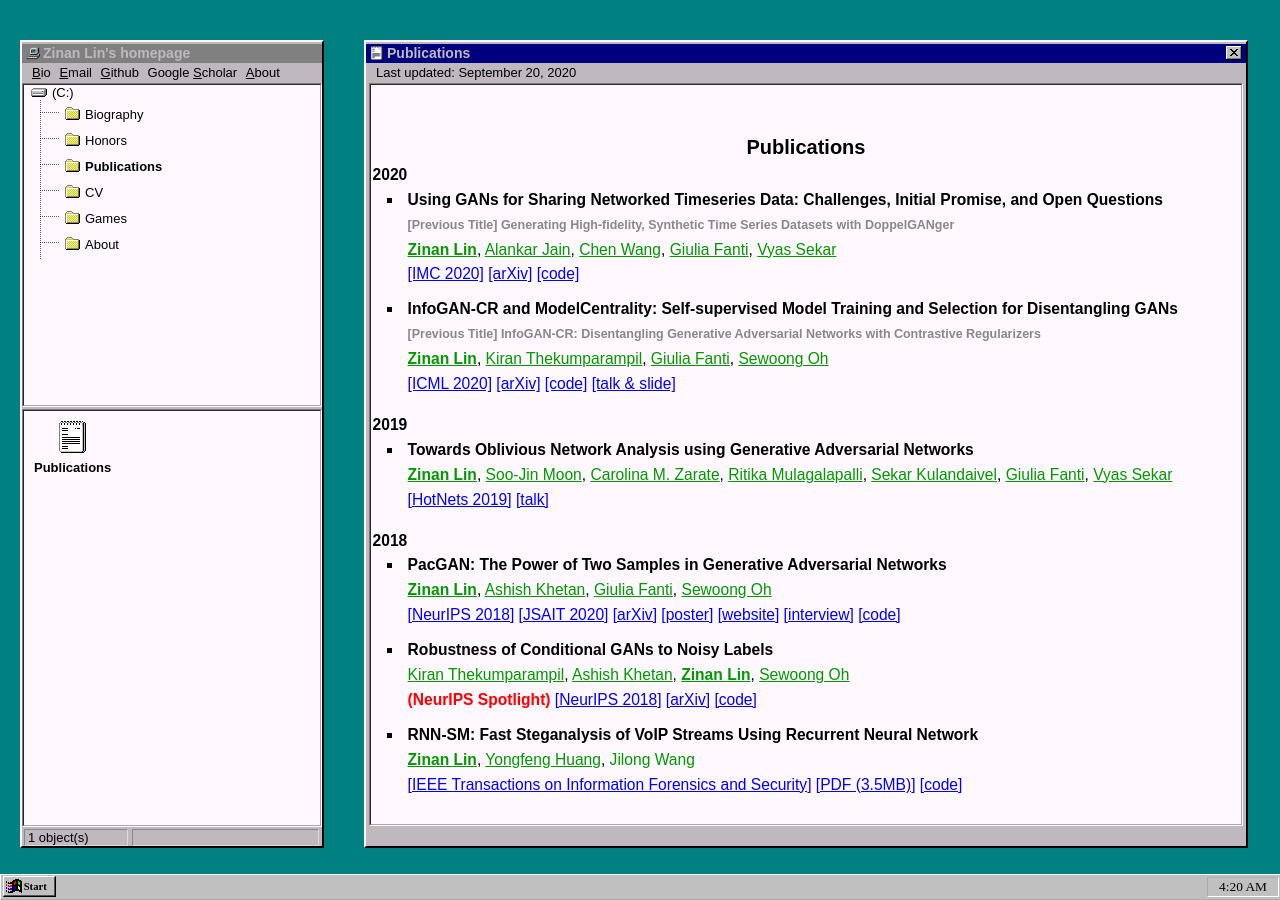
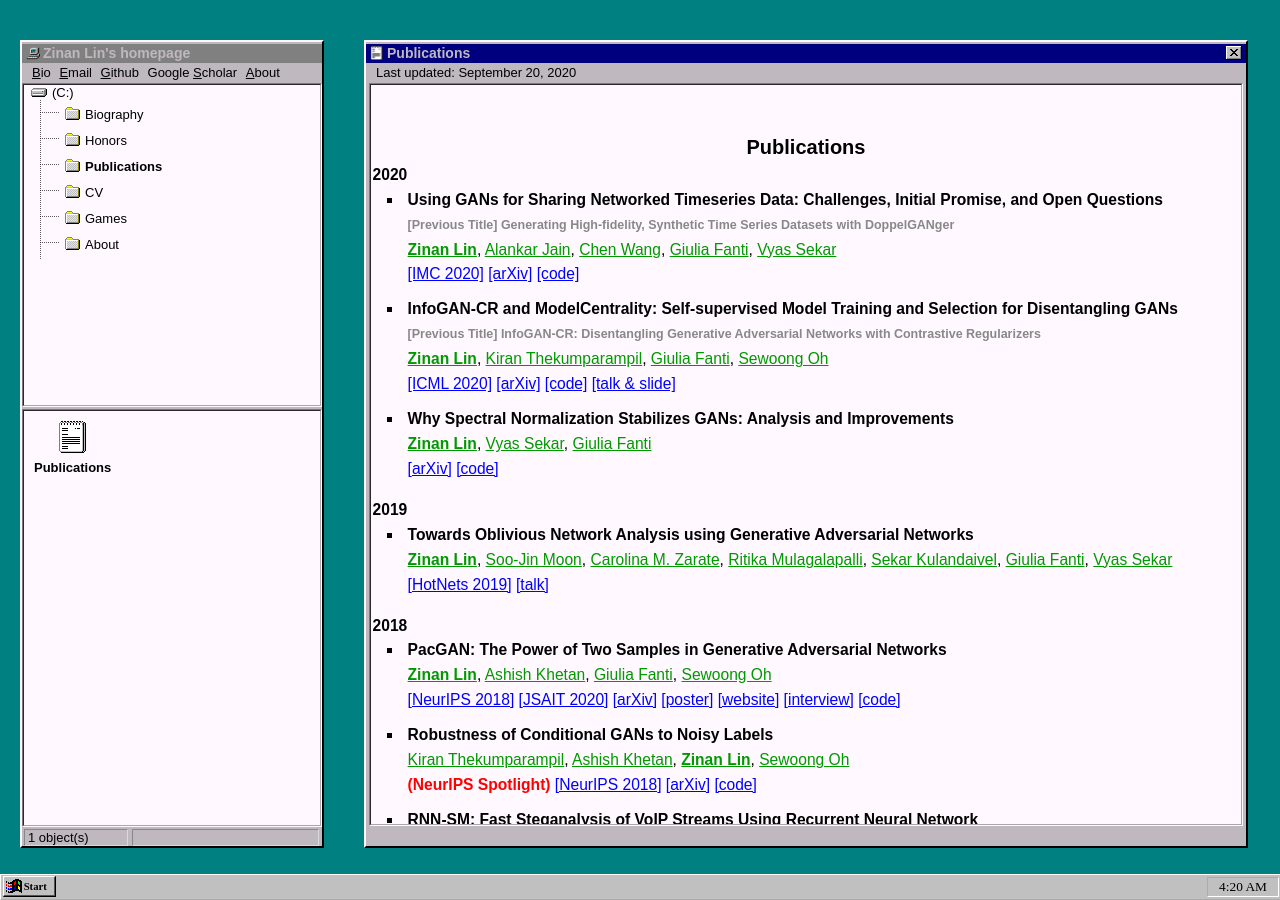
Before and after one commit to fjxmlzn/fjxmlzn.github.io, a Jekyll site: the page built from _publications/publications.html, in a window 1280 px wide. Built offline with Jekyll 4.4.1, drawn with Linux system fonts in a browser that asks for light colours.

Commit message:
update publications, honors, CV, bio

```diff
--- a/_bio/bio.html
+++ b/_bio/bio.html
@@ -42,7 +42,7 @@ permalink: /bio/index.html
 </div>
 <div class="bio_statement">
     <p>
-        My name is Zinan Lin (林梓楠 in Chinese). I am a third-year Ph.D. student at <a href="https://www.ece.cmu.edu/" target="_blank">Electrical and Computer Engineering</a>, <a href="https://www.cmu.edu/" target="_blank"> Carnegie Mellon University</a>. I am part of <a href="https://www.cylab.cmu.edu" target="_blank">Cylab</a>. I am fortunate to be advised by <a href="http://www.andrew.cmu.edu/user/gfanti/" target="_blank">Giulia Fanti</a> and <a href="https://users.ece.cmu.edu/~vsekar/" target="_blank">Vyas Sekar</a>. I have broad interests in machine learning, privacy, security, and networking.
+        My name is Zinan Lin (林梓楠 in Chinese). I am a fourth-year Ph.D. student at <a href="https://www.ece.cmu.edu/" target="_blank">Electrical and Computer Engineering</a>, <a href="https://www.cmu.edu/" target="_blank"> Carnegie Mellon University</a>. I am part of <a href="https://www.cylab.cmu.edu" target="_blank">Cylab</a>. I am fortunate to be advised by <a href="http://www.andrew.cmu.edu/user/gfanti/" target="_blank">Giulia Fanti</a> and <a href="https://users.ece.cmu.edu/~vsekar/" target="_blank">Vyas Sekar</a>. I have broad interests in machine learning, privacy, security, and networking.
     </p>
     <p>
         Prior to joining CMU, I received the BE degree from <a href="http://www.tsinghua.edu.cn/publish/eeen/index.html" target="_blank">Department of Electronic Engineering</a>, <a href="http://www.tsinghua.edu.cn/publish/newthuen/index.html" target="_blank">Tsinghua University</a>, Beijing, China, in 2017.
--- a/_honors/honors.html
+++ b/_honors/honors.html
@@ -29,6 +29,10 @@ permalink: /honors/index.html
 <h1><center>Selected Honors/Awards</center></h1>
 
 <ul>
+    <li class='honor_li'>
+        <span class='honor_title'>Top Reviewers in ICML 2020</span>
+        <span class='honor_year'>2020</span>
+    </li>
     <li class='honor_li'>
         <span class='honor_title'>Cylab Presidential Fellowship</span>
         <span class="honor_content">granted by Carnegie Mellon University</span>
--- a/_publications/publications.html
+++ b/_publications/publications.html
@@ -106,6 +106,20 @@ permalink: /publications/index.html
             <a href="https://icml.cc/virtual/2020/poster/6490" target="_blank">[talk & slide]</a>
         </span>
     </li>
+    <li class='publication_li'>
+        <span class='publication_title'>Why Spectral Normalization Stabilizes GANs: Analysis and Improvements</span>
+        <span class="publication_author">
+            <span class="publication_me"><a href="http://www.andrew.cmu.edu/user/zinanl/" target="_blank">Zinan Lin</a></span>,
+            <a href="https://users.ece.cmu.edu/~vsekar/" target="_blank">Vyas Sekar</a>,
+            <a href="https://www.andrew.cmu.edu/user/gfanti/" target="_blank">Giulia Fanti</a>
+        </span>
+        <span class='publication_journal'>
+            <a href="http://arxiv.org/abs/2009.02773" target="_blank">[arXiv]</a>
+        </span>
+        <span class='publication_code'>
+            <a href="https://github.com/fjxmlzn/BSN" target="_blank">[code]</a>
+        </span>
+    </li>
 </ul>
 
 <span class="publication_year">2019</span>
```
Also changed, not shown: 1 other file.
